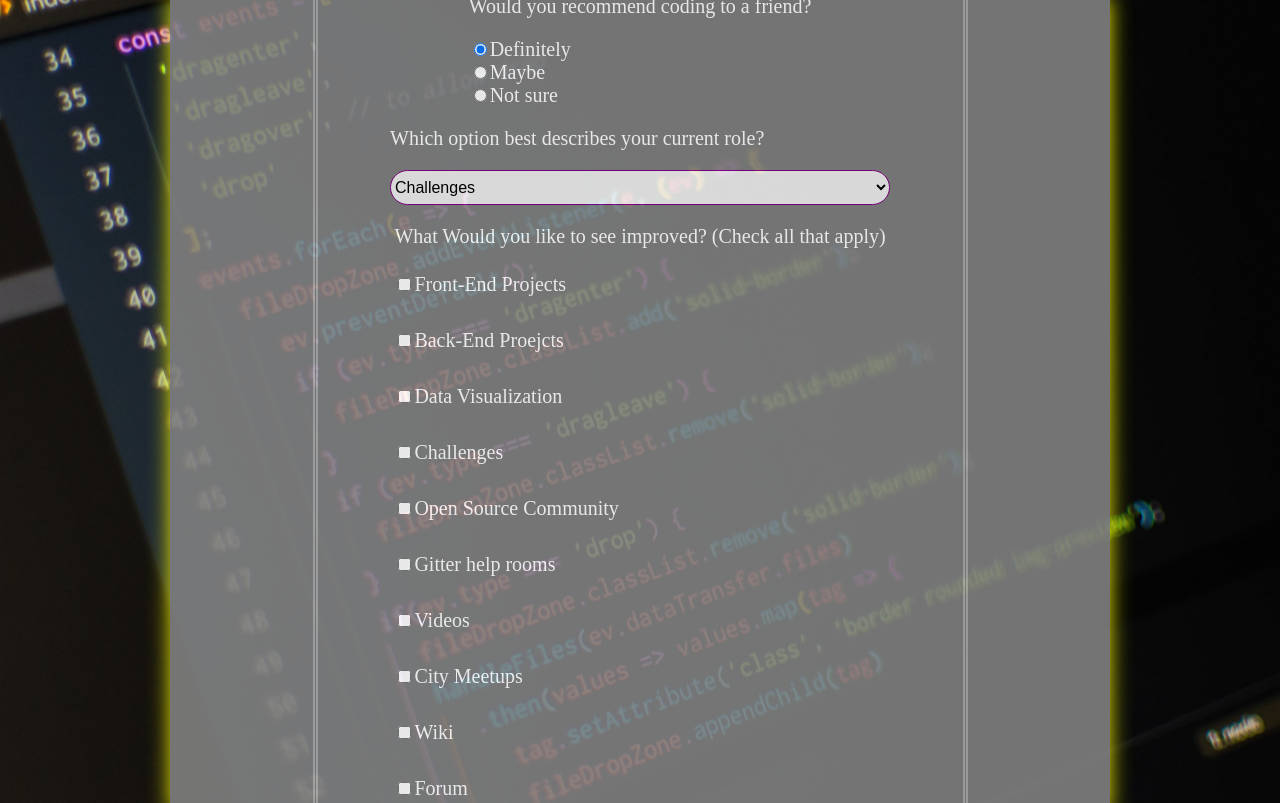
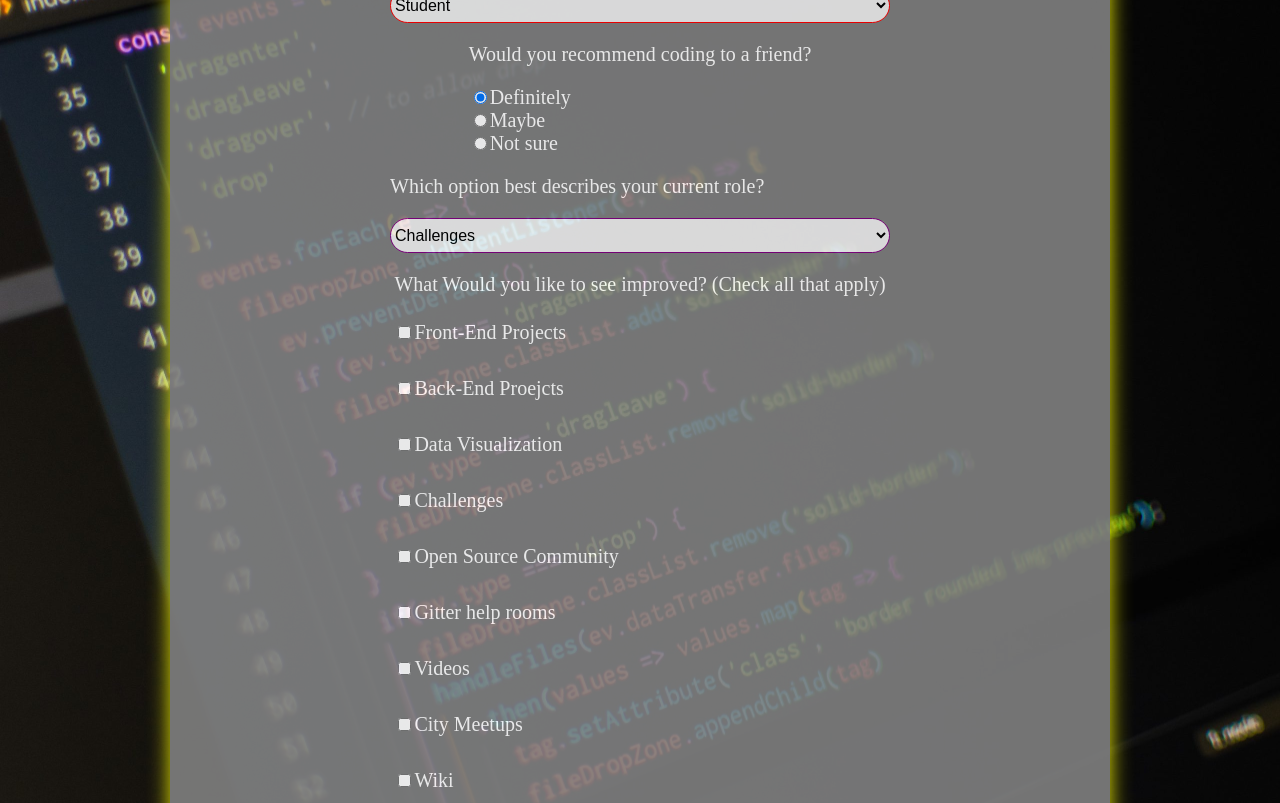
Before and after one commit to jipark92/Survey-Form-Project, a plain HTML site: page index.html in a window 1280 px wide. Shown: the top 803 px of the page. Drawn offline with Linux system fonts and the light colour scheme.

Commit message:
display fix

```diff
--- a/style.css
+++ b/style.css
@@ -1,7 +1,7 @@
 body{
     background-image: url("coding.jpg") ;
     background-position: center;
-    background-repeat: no-repeat;
+
     background-size: cover;
 
     height: 100vh;
@@ -9,7 +9,7 @@ body{
 }
 
 #header{
-
+    position: relative;
     display: flex;
     flex-direction: column;
     justify-content: center;
@@ -20,11 +20,11 @@ body{
 
 #main-container {
     color:white;
-    height: 97vh;
+    height: 1500px;
     width: 900px;
     background-color: gray;
-    position: absolute;
-    top: 50%;
+    position: relative;
+    top: 55%;
     left: 50%;
     transform: translate(-50%,-50%);
     display: flex;
@@ -36,14 +36,18 @@ body{
     padding: 20px;
     box-shadow: 0 5px 20px yellow;
 
+
 }
 #survey-form{
     display:flex;
     flex-direction: column;
     justify-content: center;
     align-items: center;
-    border: 5px double darkgray;
     padding: 5px;
+    height: auto;
+    position: relative;
+
+
 
 }
 
@@ -72,6 +76,7 @@ body{
 
 #commentbox{
     margin: 25px;
+
 }
 
 #comment{
```
